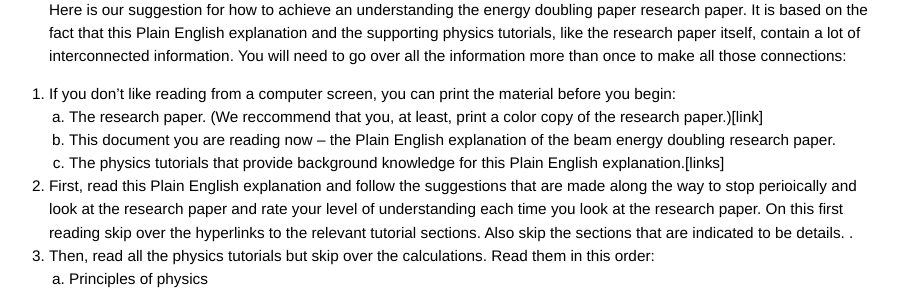
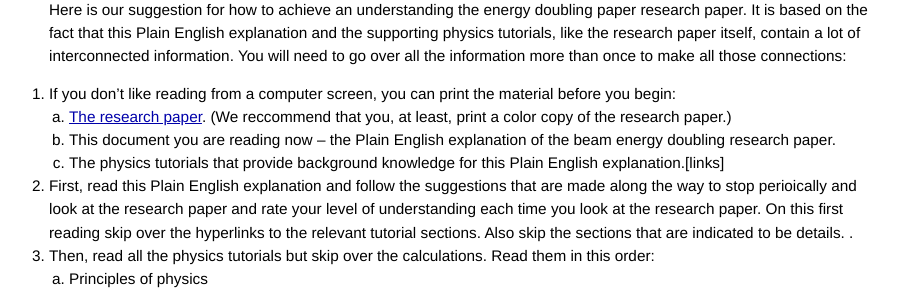
Before and after one commit to grbfacet/facet, a Jekyll site: the page built from energy-doubling-exposition.md, in a window 1280 px wide and 900 px high. Shown: the part 323-616 px from the top of the window, without its empty margins (176-1083 px from the left). Built offline with Jekyll 4.4.1, drawn with Linux system fonts in a browser that asks for light colours.

Commit message:
Update energy-doubling-exposition.md

```diff
--- a/energy-doubling-exposition.md
+++ b/energy-doubling-exposition.md
@@ -9,7 +9,7 @@ pagetype: explanation
 Here is our suggestion for how to achieve an understanding the energy doubling paper research paper. It is based on the fact that this Plain English explanation and the supporting physics tutorials, like the research paper itself, contain a lot of interconnected information. You will need to go over all the information more than once to make all those connections:
 
 1. If you don’t like reading from a computer screen, you can print the material before you begin:
-   1. The research paper. (We reccommend that you, at least, print a color copy of the research paper.)[link]
+   1. [The research paper](/slac-pub-12363.pdf). (We reccommend that you, at least, print a color copy of the research paper.)
    1. This document you are reading now – the Plain English explanation of the beam energy doubling research paper.
    1. The physics tutorials that provide background knowledge for this Plain English explanation.[links]
 2. First, read this Plain English explanation and follow the suggestions that are made along the way to stop perioically and look at the research paper and rate your level of understanding each time you look at the research paper. On this first reading skip over the hyperlinks to the relevant tutorial sections. Also skip the sections that are indicated to be details. .
```
